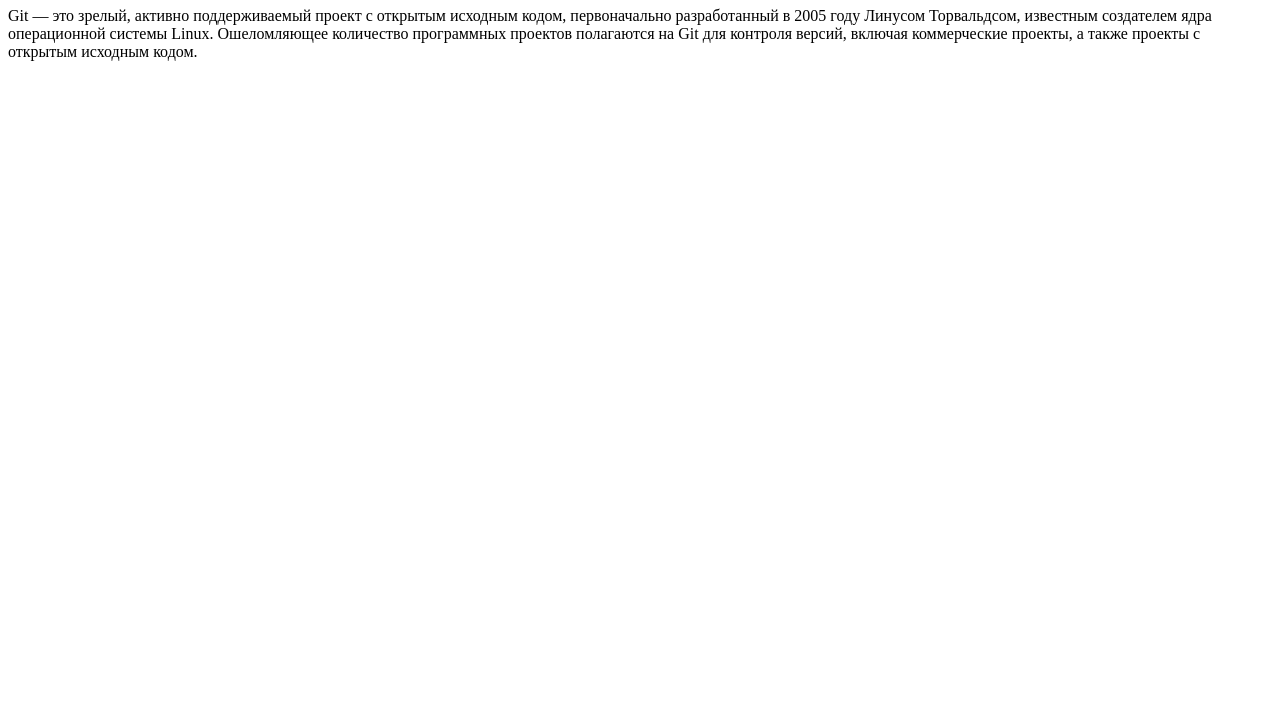
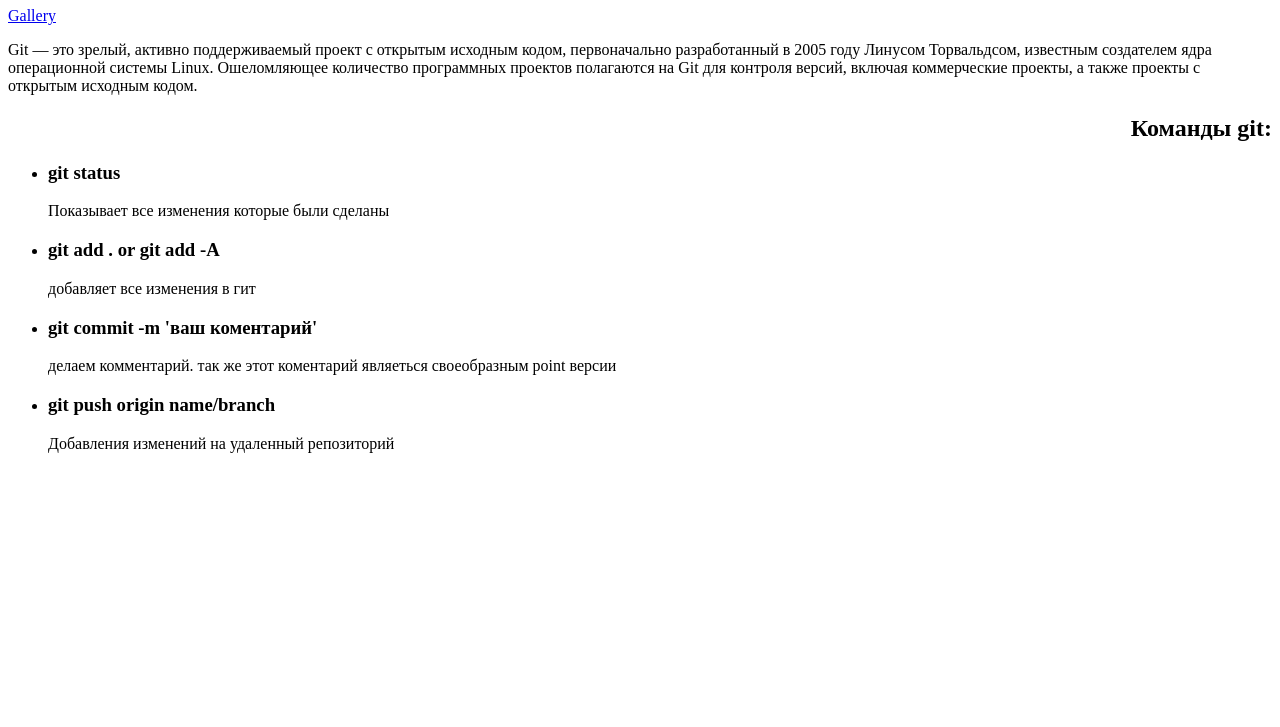
Before and after one commit to Anna-88/Front-End-Basic, a plain HTML site: page index.html in a window 1280 px wide. Shown: the part 73-800 px from the top of the page. Drawn offline with Linux system fonts and the light colour scheme.

Commit message:
added new folder img and new content to gallery

```diff
--- a/index.html
+++ b/index.html
@@ -7,9 +7,37 @@
     <title>index</title>
 </head>
 <body>
-    <h1>Git</h1>
-    <p>
-        Git — это зрелый, активно поддерживаемый проект с открытым исходным кодом, первоначально разработанный в 2005 году Линусом Торвальдсом, известным создателем ядра операционной системы Linux. Ошеломляющее количество программных проектов полагаются на Git для контроля версий, включая коммерческие проекты, а также проекты с открытым исходным кодом.
-    </p>
+    <h1 align="center">Git</h1>
+    <header>
+        <nav>
+            <a href="./gallery.html">Gallery</a>
+        </nav>
+    </header>
+    <section>
+        <p>
+            Git — это зрелый, активно поддерживаемый проект с открытым исходным кодом, первоначально разработанный в 2005 году Линусом Торвальдсом, известным создателем ядра операционной системы Linux. Ошеломляющее количество программных проектов полагаются на Git для контроля версий, включая коммерческие проекты, а также проекты с открытым исходным кодом.
+        </p>
+        <h2 align="right">Команды git:</h2>
+    </section>
+    <section>
+        <ul>
+            <li>
+                <h3>git status</h3>
+                <p>Показывает все изменения которые были сделаны</p>
+            </li>
+            <li>
+                <h3>git add . or git add -A</h3>
+                <p>добавляет все изменения в гит</p>
+            </li>
+            <li>
+                <h3>git commit -m 'ваш коментарий'</h3>
+                <p> делаем комментарий. так же этот коментарий являеться своеобразным point версии</p>
+            </li>
+            <li>
+                <h3>git push origin name/branch</h3>
+                <p>Добавления изменений на удаленный репозиторий</p>
+            </li>
+        </ul>
+    </section>
 </body>
 </html>
```
Also changed, not shown: gallery.html (+14 -2 lines), img/1_img.jpeg (added), img/Introduction-To-GIT.png (added), img/brid_ua.jpg (added), img/git-branches-merge.png (added).
